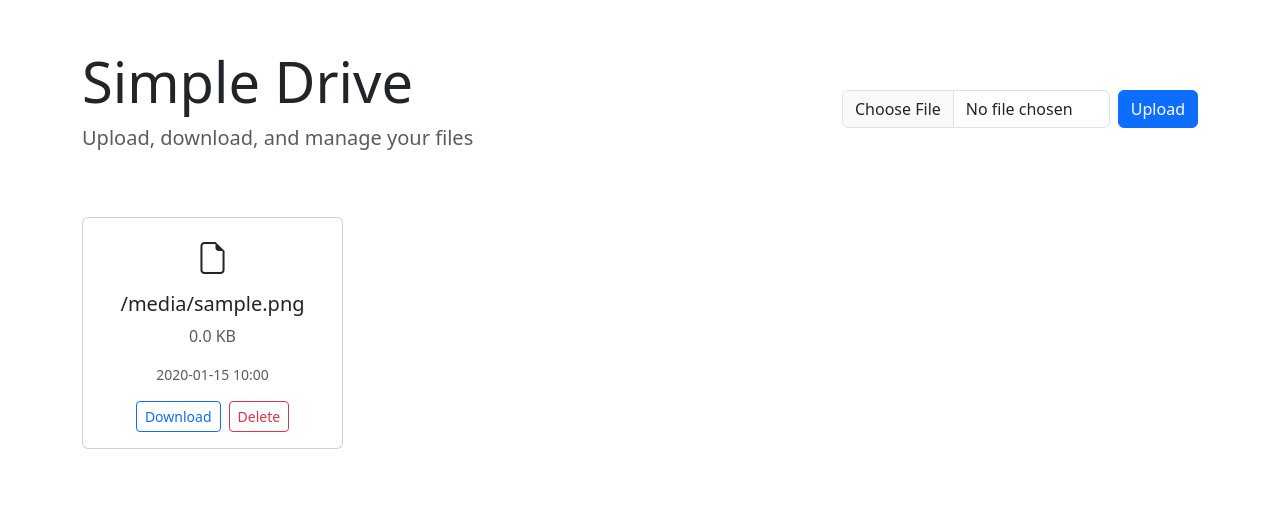
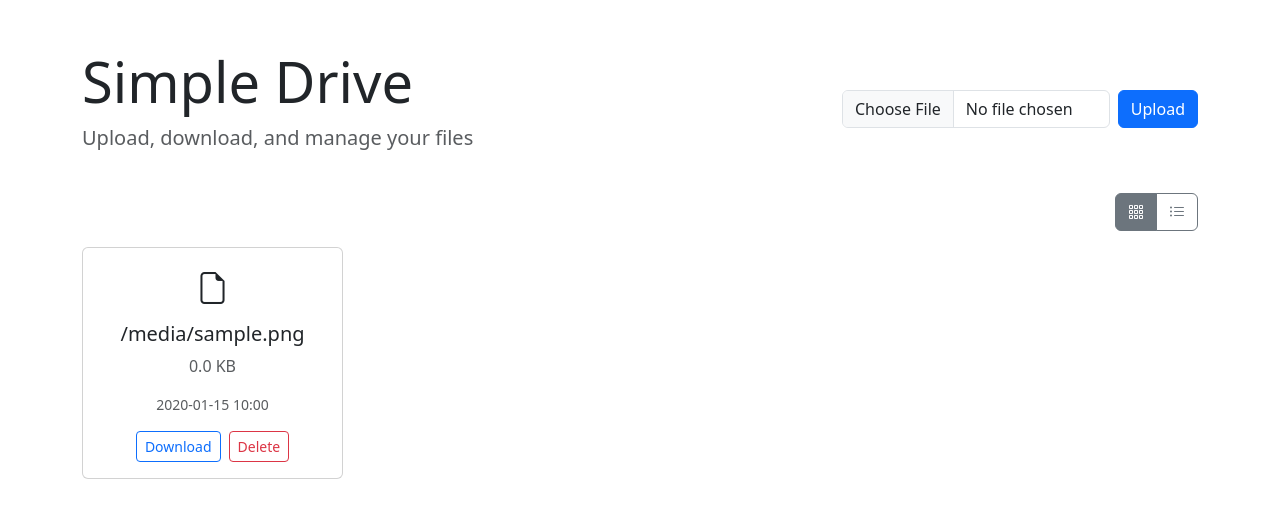
Before and after one commit to prashansa2251/iDrive, a Flask app: template app/templates/index.html in a window 1280 px wide. Shown: the top 518 px of the page. Run offline with Flask 3, Linux system fonts and the light colour scheme; the template is opened without the code that fills it: most values are stand-ins (such as "Sample title", 1, 10 or a date in 2020); some libraries are stand-ins or nearby versions.

Commit message:
added table view

```diff
--- a/app/templates/index.html
+++ b/app/templates/index.html
@@ -18,11 +18,14 @@
             font-size: 2rem;
             margin-bottom: 10px;
         }
+        .view-toggle {
+            margin-bottom: 20px;
+        }
     </style>
 </head>
 <body>
     <div class="container py-5">
-        <div class="row mb-5">
+        <div class="row mb-4">
             <div class="col-md-8">
                 <h1 class="display-4">Simple Drive</h1>
                 <p class="lead text-muted">Upload, download, and manage your files</p>
@@ -47,7 +50,19 @@
         {% endwith %}
 
         {% if files %}
-            <div class="row row-cols-1 row-cols-md-3 row-cols-lg-4 g-4">
+            <div class="view-toggle d-flex justify-content-end mb-3">
+                <div class="btn-group" role="group">
+                    <button type="button" class="btn btn-outline-secondary active" id="cardViewBtn">
+                        <i class="bi bi-grid-3x3-gap"></i>
+                    </button>
+                    <button type="button" class="btn btn-outline-secondary" id="tableViewBtn">
+                        <i class="bi bi-list-ul"></i>
+                    </button>
+                </div>
+            </div>
+
+            <!-- Card View -->
+            <div class="row row-cols-1 row-cols-md-3 row-cols-lg-4 g-4" id="cardView">
                 {% for file in files %}
                     <div class="col">
                         <div class="card h-100 file-card">
@@ -83,6 +98,59 @@
                     </div>
                 {% endfor %}
             </div>
+
+            <!-- Table View (Hidden by default) -->
+            <div id="tableView" style="display: none;">
+                <div class="table-responsive">
+                    <table class="table table-hover">
+                        <thead>
+                            <tr>
+                                <th class="text-center">Type</th>
+                                <th>Filename</th>
+                                <th>Size</th>
+                                <th>Upload Date</th>
+                                <th>Actions</th>
+                            </tr>
+                        </thead>
+                        <tbody>
+                            {% for file in files %}
+                                <tr>
+                                    <td class="text-center">
+                                        <div class="text-center">
+                                            {% if file.mimetype.startswith('image/') %}
+                                                <i class="bi bi-file-image"></i>
+                                            {% elif file.mimetype.startswith('video/') %}
+                                                <i class="bi bi-file-play"></i>
+                                            {% elif file.mimetype.startswith('audio/') %}
+                                                <i class="bi bi-file-music"></i>
+                                            {% elif file.mimetype == 'application/pdf' %}
+                                                <i class="bi bi-file-pdf"></i>
+                                            {% elif 'spreadsheet' in file.mimetype or 'excel' in file.mimetype %}
+                                                <i class="bi bi-file-spreadsheet"></i>
+                                            {% elif 'document' in file.mimetype or 'word' in file.mimetype %}
+                                                <i class="bi bi-file-word"></i>
+                                            {% else %}
+                                                <i class="bi bi-file-earmark"></i>
+                                            {% endif %}
+                                        </div>
+                                    </td>
+                                    <td title="{{ file.original_filename }}">{{ file.original_filename }}</td>
+                                    <td>{{ (file.size / 1024)|round(1) }} KB</td>
+                                    <td>{{ file.upload_date.strftime('%Y-%m-%d %H:%M') }}</td>
+                                    <td>
+                                        <div class="d-flex">
+                                            <a href="{{ url_for('drive.download', file_id=file.id, original_filename=file.original_filename) }}" class="btn btn-sm btn-outline-primary me-2">Download</a>
+                                            <form action="{{ url_for('drive.delete', file_id=file.id, original_filename=file.original_filename) }}" method="post" onsubmit="return confirm('Are you sure you want to delete this file?');">
+                                                <button type="submit" class="btn btn-sm btn-outline-danger">Delete</button>
+                                            </form>
+                                        </div>
+                                    </td>
+                                </tr>
+                            {% endfor %}
+                        </tbody>
+                    </table>
+                </div>
+            </div>
         {% else %}
             <div class="text-center py-5">
                 <div class="display-1 text-muted mb-3">
@@ -96,5 +164,28 @@
 
     <script src="https://cdnjs.cloudflare.com/ajax/libs/bootstrap/5.3.0/js/bootstrap.bundle.min.js"></script>
     <link rel="stylesheet" href="https://cdnjs.cloudflare.com/ajax/libs/bootstrap-icons/1.10.0/font/bootstrap-icons.min.css">
+
+    <script>
+        document.addEventListener('DOMContentLoaded', function() {
+            const cardViewBtn = document.getElementById('cardViewBtn');
+            const tableViewBtn = document.getElementById('tableViewBtn');
+            const cardView = document.getElementById('cardView');
+            const tableView = document.getElementById('tableView');
+
+            cardViewBtn.addEventListener('click', function() {
+                cardView.style.display = 'flex';
+                tableView.style.display = 'none';
+                cardViewBtn.classList.add('active');
+                tableViewBtn.classList.remove('active');
+            });
+
+            tableViewBtn.addEventListener('click', function() {
+                cardView.style.display = 'none';
+                tableView.style.display = 'block';
+                tableViewBtn.classList.add('active');
+                cardViewBtn.classList.remove('active');
+            });
+        });
+    </script>
 </body>
 </html>
```
